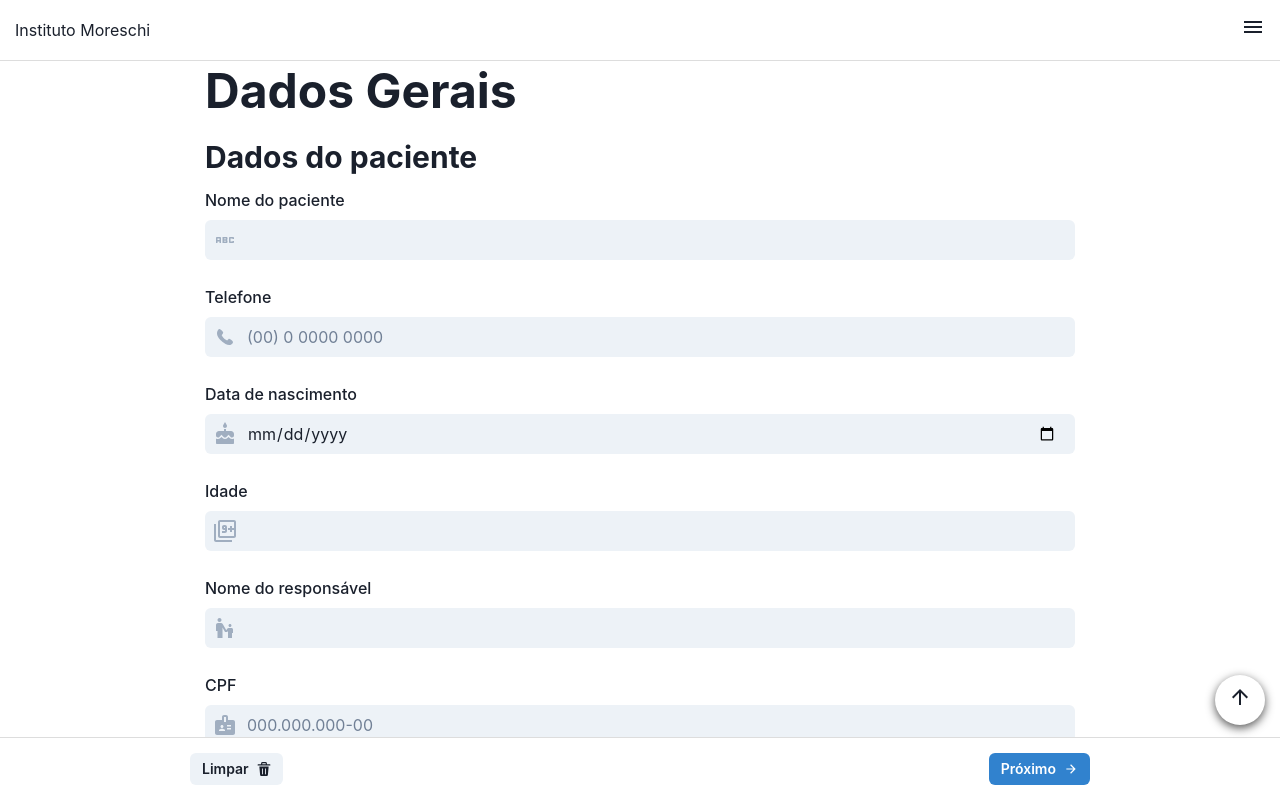
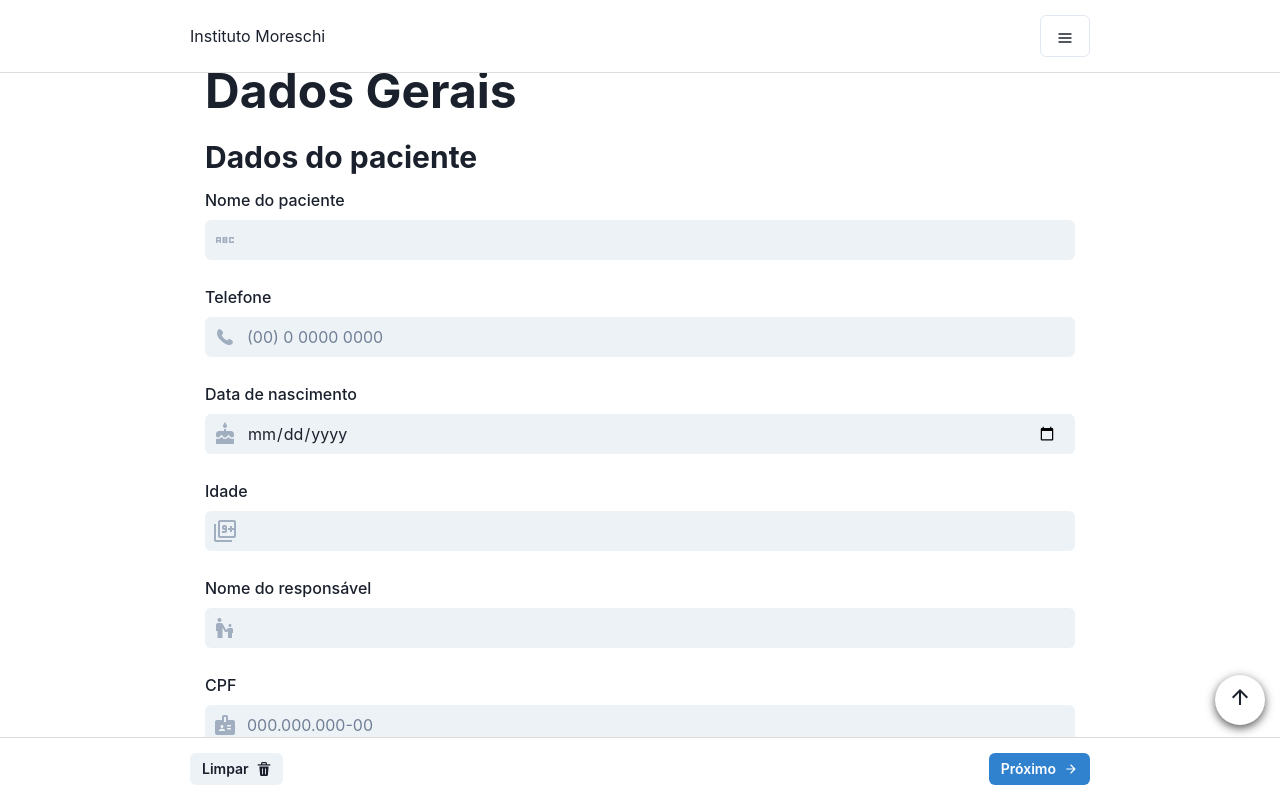
Before and after one commit to codethebasics/institutomoreschi, a Next.js app: page / in a window 1280 px wide. Shown: the top 800 px of the page. Built offline with nearby package versions, Linux system fonts and the light colour scheme.

Commit message:
header menu

```diff
--- a/components/template/Header.js
+++ b/components/template/Header.js
@@ -1,5 +1,22 @@
 import { Box, Flex, Text } from '@chakra-ui/react'
-import MenuIcon from '@mui/icons-material/Menu'
+import {
+  Menu,
+  MenuButton,
+  MenuList,
+  MenuItem,
+  MenuDivider,
+  MenuOptionGroup
+} from '@chakra-ui/react'
+
+import { HamburgerIcon } from '@chakra-ui/icons'
+import HomeIcon from '@mui/icons-material/Home';
+import CachedIcon from '@mui/icons-material/Cached';
+import FilterDramaIcon from '@mui/icons-material/FilterDrama';
+import LogoutIcon from '@mui/icons-material/Logout';
+import DashboardIcon from '@mui/icons-material/Dashboard';
+import CalendarMonthIcon from '@mui/icons-material/CalendarMonth';
+import SettingsIcon from '@mui/icons-material/Settings';
+import DarkModeIcon from '@mui/icons-material/DarkMode';
 
 export default function Header({ title }) {
   return (
@@ -10,13 +27,51 @@ export default function Header({ title }) {
       padding={'15px'}
       zIndex={3}
       borderBottom={'1px solid #ddd'}
-      justifyContent={'space-between'}
-      alignItems={'center'}
     >
-      <Text>{title}</Text>
-      <Box>
-        <MenuIcon />
-      </Box>
+      <Flex
+        width={'100%'}
+        maxWidth={'900px'}
+        justifyContent={'space-between'}
+        alignItems={'center'}
+        margin={'auto'}
+      >
+        <Text>{title}</Text>
+        <Box>
+        <Menu>
+          <MenuButton
+            px={4}
+            py={2}
+            transition='all 0.2s'
+            borderRadius='md'
+            borderWidth='1px'
+            _hover={{ bg: 'gray.100' }}
+            _expanded={{ bg: 'blue.400', color: '#fff' }}
+            _focus={{ boxShadow: 'outline' }}
+          >
+            <HamburgerIcon />
+          </MenuButton>
+          <MenuList>
+            <MenuOptionGroup defaultValue='asc' title='Ir para' type='radio'>
+              <MenuItem icon={<HomeIcon />}>Início</MenuItem>
+              <MenuItem icon={<DashboardIcon />}>Dashboard</MenuItem>
+              <MenuItem icon={<CalendarMonthIcon />}>Agenda</MenuItem>
+            </MenuOptionGroup>
+            <MenuDivider />
+            <MenuOptionGroup defaultValue='asc' title='Armazenar' type='radio'>
+              <MenuItem icon={<CachedIcon />}>Salvar local</MenuItem>
+              <MenuItem icon={<FilterDramaIcon />}>Salvar remoto</MenuItem>
+            </MenuOptionGroup>
+            <MenuDivider />
+            <MenuOptionGroup defaultValue='asc' title='Preferências' type='radio'>
+              <MenuItem icon={<DarkModeIcon />}>Modo escuro</MenuItem>
+              <MenuItem icon={<SettingsIcon />}>Configurações</MenuItem>
+            </MenuOptionGroup>
+            <MenuDivider />
+            <MenuItem icon={<LogoutIcon />}>Sair</MenuItem>
+          </MenuList>
+        </Menu>
+        </Box>
+      </Flex>
     </Flex>
   )
 }
```
Also changed, not shown: 1 other file (tests, documents, lock files or other folders).
